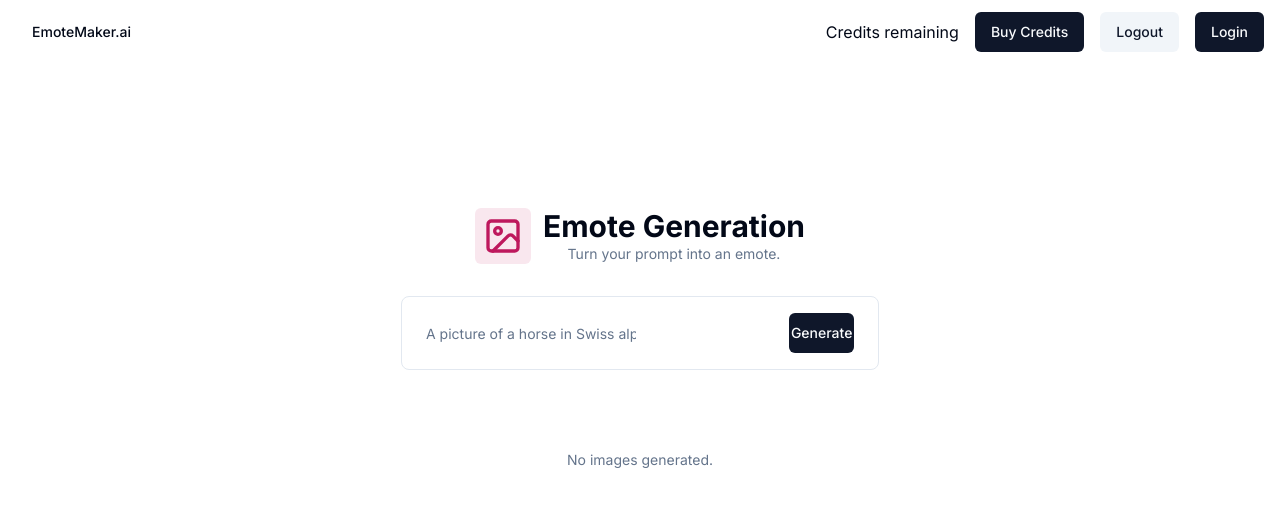
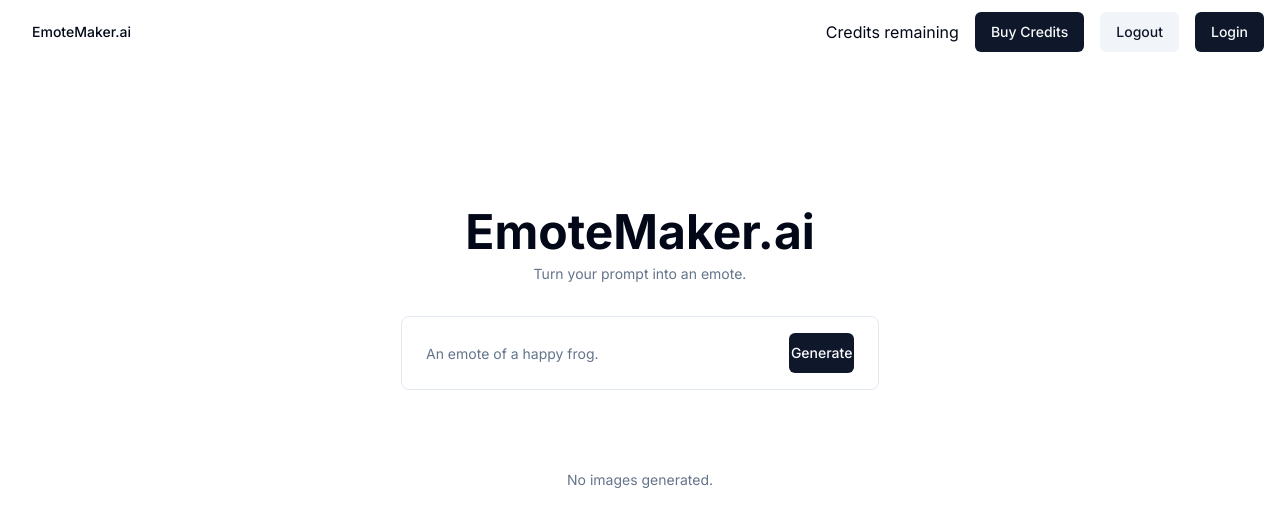
Before and after one commit to neatgang/twitchemotes.ai, a Next.js app: page / in a window 1280 px wide. Shown: the top 526 px of the page. Built offline with nearby package versions, Linux system fonts and the light colour scheme.

Commit message:
updated homepage copy

```diff
--- a/app/page.tsx
+++ b/app/page.tsx
@@ -64,12 +64,12 @@
   return (
     <div className="flex flex-col items-center mt-36">
       <div className="text-center px-3 md:px-6 flex items-center gap-x-3 mb-8">
-        <div className="p-2 w-fit rounded-md bg-pink-700/10">
+        {/* <div className="p-2 w-fit rounded-md bg-pink-700/10">
           <ImageIcon className="w-10 h-10 text-pink-700" />
-        </div>
+        </div> */}
         <div>
-          <h2 className="text-3xl font-bold">
-            Emote Generation
+          <h2 className="text-5xl font-bold mb-2">
+            EmoteMaker.ai
           </h2>
           <p className="text-sm text-muted-foreground">
             Turn your prompt into an emote.
@@ -109,7 +109,7 @@
                     <Input
                       className="border-0 outline-none focus-visible:ring-0 focus-visible:ring-transparent"
                       disabled={isLoading}
-                      placeholder="A picture of a horse in Swiss alps"
+                      placeholder="An emote of a happy frog."
                       {...field}
                     />
                   </FormControl>
```
